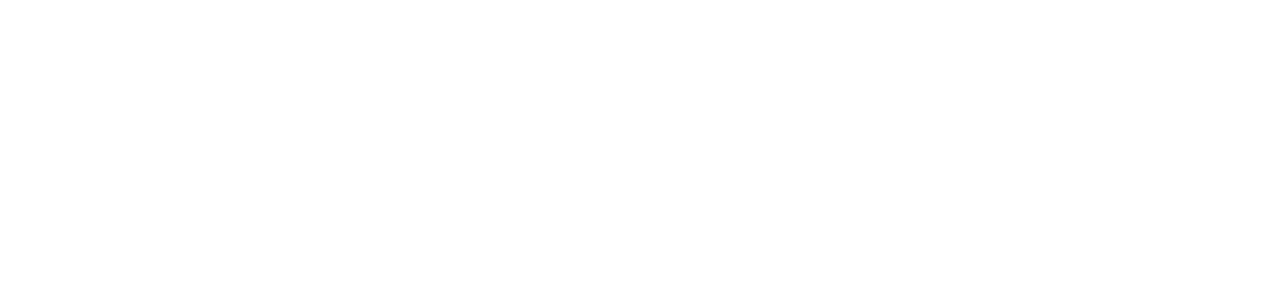
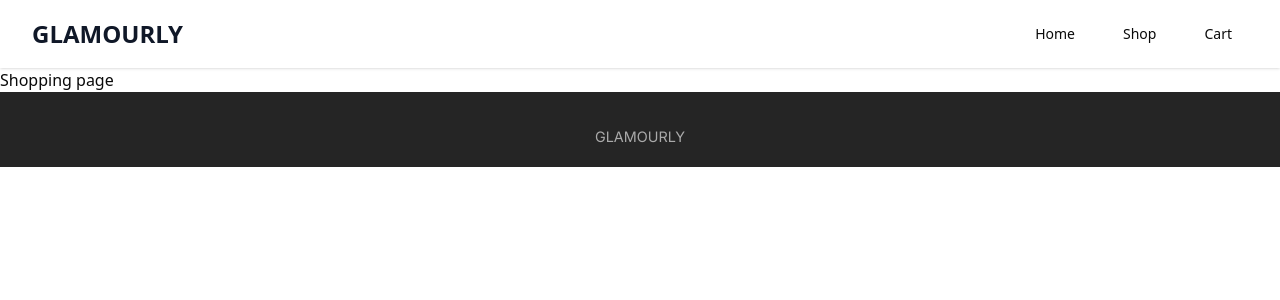
Before and after one commit to abirsinha88/Ecommerce-Website, a React (Vite) app: page /shop in a window 1280 px wide. Before the commit this address had no page. Shown: the top 300 px of the page. Built offline with nearby package versions, Linux system fonts and the light colour scheme; what miragejs would draw is missing.

Commit message:
home page routes configured

```diff
--- a/src/App.jsx
+++ b/src/App.jsx
@@ -1,5 +1,7 @@
-import Home from './pages/home'
-// import ProductDetails from './ProductDetails'
+import Home from './pages/Home'
+import Shop from './pages/Shop'
+import Cart from './pages/Cart'
+import HomeLayout from './components/HomeLayout'
 import {BrowserRouter, Routes, Route,Link} from 'react-router-dom'
 
 
@@ -8,37 +10,15 @@
 
   return (
      <BrowserRouter>
-     {/* <header>
-      <div className='header-container'>
-        <div className="header-logo-container">
-           <Link to="/">
-        <img src="../public/Logo.png" alt="Logo" />
-        </Link>
-        </div>
-        <div className="nav-link-container">
-          <ul>
-            <li>
-              <Link to="/cart" element="">Cart</Link>
-            </li>
-            <li>
-              <Link to="/login">Login</Link>
-            </li>
-          </ul>
+        <Routes >
+          <Route path="/" element={<HomeLayout/>}>
+            <Route index element = {<Home />}/>
+            <Route path='/shop' element = {<Shop />}/>
+            <Route path='/cart' element = {<Cart />}/>
+          </Route>
 
-
-        </div>
-              </div>
-     </header> */}
-  <Routes >
-    <Route path="/" element = {<Home />}/>
-     {/* <Route path="/products/:id" element = {<ProductDetails />}/> */}
-  </Routes>
-  {/* <footer>
-      <div className="footer-container">
-        <small>GLAMOURLY</small>
-      </div>
-  </footer> */}
-  </BrowserRouter>
+        </Routes>
+      </BrowserRouter>
 
 
   )
--- /dev/null
+++ b/src/components/Footer.jsx
@@ -0,0 +1,9 @@
+export default function Footer() {
+    return (
+          <footer>
+      <div className="footer-container">
+        <small>GLAMOURLY</small>
+      </div>
+  </footer>
+    )
+}
--- a/src/components/Hero.jsx
+++ b/src/components/Hero.jsx
@@ -1,5 +1,5 @@
 import { Button } from "@/components/ui/button"
-
+import { Link } from "react-router-dom"
 export function Hero() {
   return (
     <section className="flex flex-col items-center justify-center text-center py-20 bg-gray-50">
@@ -7,7 +7,9 @@
       <p className="text-gray-600 max-w-xl mb-6">
         Explore the latest trends and timeless classics. Your perfect outfit awaits.
       </p>
-      <Button size="lg">Shop Now</Button>
+       <Link to='/shop'>
+          <Button size="lg">Shop Now</Button>
+       </Link>
     </section>
   )
 }
--- /dev/null
+++ b/src/components/HomeLayout.jsx
@@ -0,0 +1,12 @@
+import Footer from "./Footer";
+import {Navbar} from './Navbar'
+import { Outlet } from "react-router-dom";
+export default function HomeLayout(){
+    return(
+        <>
+        <Navbar/>
+        <Outlet/>
+        <Footer/>
+        </>
+    )
+}
--- a/src/components/Navbar.jsx
+++ b/src/components/Navbar.jsx
@@ -1,13 +1,20 @@
 import { Button } from "@/components/ui/button"
-
+import { Link } from "react-router-dom"
 export function Navbar() {
   return (
     <nav className="flex items-center justify-between px-8 py-4 bg-white shadow-sm">
       <h1 className="text-2xl font-bold text-gray-900">GLAMOURLY</h1>
       <div className="flex gap-4">
-        <Button variant="ghost">Home</Button>
-        <Button variant="ghost">Shop</Button>
-        <Button variant="ghost">Cart</Button>
+
+        <Link to='/'>
+          <Button variant="ghost">Home</Button>
+        </Link>
+        <Link to='/shop'>
+            <Button variant="ghost">Shop</Button>
+        </Link>
+          <Link to='/cart'>
+            <Button variant="ghost">Cart</Button>
+        </Link>
       </div>
     </nav>
   )
--- /dev/null
+++ b/src/pages/Cart.jsx
@@ -0,0 +1,5 @@
+export default function Cart(){
+    return(
+        <h1>Cart page</h1>
+    )
+}
--- a/src/pages/Home.jsx
+++ b/src/pages/Home.jsx
@@ -3,6 +3,7 @@
 import { ProductCard } from "@/components/ProductCard"
 import { useState } from "react"
 import { useEffect } from "react"
+import Footer from "../components/Footer"
 
 
 export default function Home() {
@@ -20,11 +21,12 @@
 
   return (
     <>
-      <Navbar />
+      {/* <Navbar /> */}
       <Hero />
       <section className="grid grid-cols-1 sm:grid-cols-2 md:grid-cols-3 lg:grid-cols-4 gap-6 px-8 py-12">
         {productElements }
       </section>
+      {/* <Footerooter/> */}
     </>
   )
 }
--- /dev/null
+++ b/src/pages/Shop.jsx
@@ -0,0 +1,5 @@
+export default function Shop(){
+    return(
+        <h1>Shopping page</h1>
+    )
+}
```
